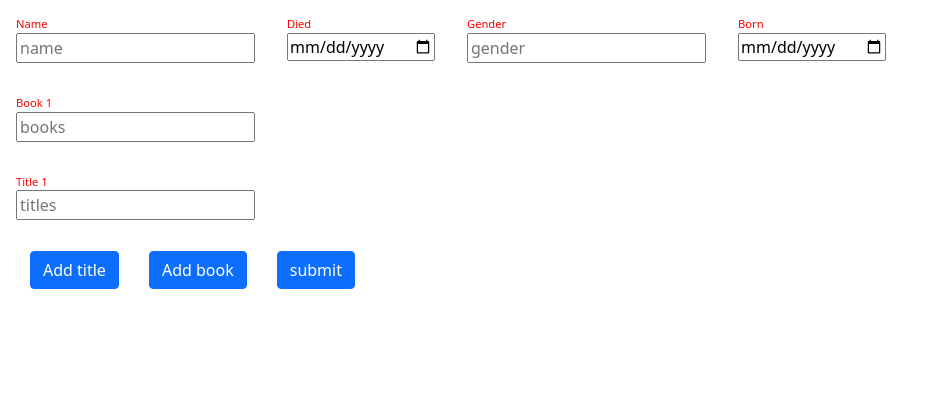
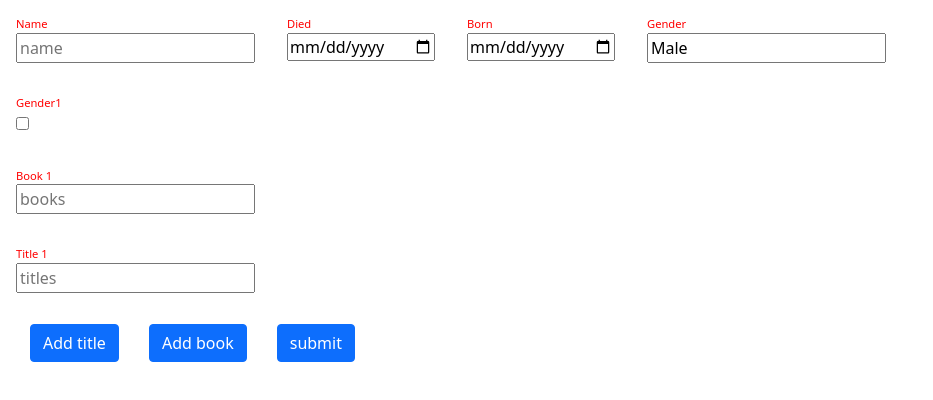
Before and after one commit to NastyaKrysyuk/homework-react-krysyuknastya, a React (Create React App) app: page / in a window 1280 px wide. Shown: the top 400 px of the page, without its empty margins (0-933 px from the left). Built offline with nearby package versions, Linux system fonts and the light colour scheme.

Commit message:
Update form.tsx

```diff
--- a/src/components/form/form.tsx
+++ b/src/components/form/form.tsx
@@ -8,7 +8,7 @@
     name: string,
     born: string,
     died: string,
-    gender: string,
+    gender: 'Male' | 'Female',
     titles: string[] | [],
     books: string[] | []
 }
@@ -19,7 +19,7 @@
     born: '',
     died: '',
     books: [''],
-    gender: '',
+    gender: "Male",
     titles: [''],
 }
 
@@ -33,7 +33,7 @@
     }
 
     const handlerOnChange = (nameProp: keyof TState, i?: number) => (e: any) => {
-        if (i === 'number') {
+        if (typeof i === 'number') {
             const booksFromState: string[] | string = state[nameProp];
             if (typeof booksFromState == "object") {
                 booksFromState[i] = e.target.value;
@@ -58,21 +58,45 @@
                 <div className="wrapper">
                     <Input type="text" placeholder="name" value={state.name} name={'name'} onChange={handlerOnChange('name')} />
                     <Input type="date" placeholder="died" value={state.died} name={'died'} onChange={handlerOnChange('died')} />
+                    <Input type="date" placeholder="born" value={state.born} name={'born'} onChange={handlerOnChange('born')} />
                     <Input type="text" placeholder="gender" value={state.gender} name={'gender'} onChange={handlerOnChange('gender')} />
-                    <Input type="date" placeholder="born" value={state.born} name={'born'} onChange={handlerOnChange('born')} />
+
+                </div>
+
+                <div className="wrappen">
+                    <Input
+                        type="checkbox"
+                        placeholder="Male"
+                        value={state.gender}
+                        name={'gender1'}
+                        onChange={(_e: any) => {
+                            setState({...state, gender: state.gender === 'Male' ? 'Female' : 'Male'})
+                        }} />
                 </div>
 
                 <div className="wrapper">
                     {state.books.map((el, i) => (
                         <div key={i}>
-                            <Input type="text" placeholder="books" value={state.books[i]} name={`book ${i + 1}`} onChange={handlerOnChange('books',i)} />
+                            <Input
+                                type="text"
+                                placeholder="books"
+                                value={state.books[i]}
+                                name={`book ${i + 1}`}
+                                onChange={handlerOnChange('books',i)}
+                            />
                         </div>
                     ))}
                 </div>
                 <div className="wrapper">
                     {state.titles.map((el, i) => (
                         <div key={i}>
-                            <Input type="text" placeholder="titles" value={state.titles[i]} name={`title ${i + 1}`} onChange={handlerOnChange('titles',i)} />
+                            <Input
+                                type="text"
+                                placeholder="titles"
+                                value={state.titles[i]}
+                                name={`title ${i + 1}`}
+                                onChange={handlerOnChange('titles',i)}
+                            />
                         </div>
                     ))}
                 </div>
```
